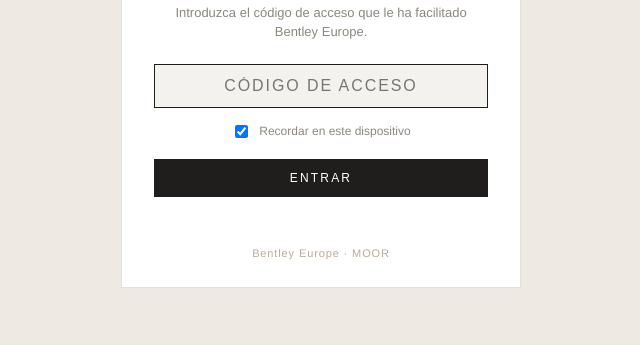
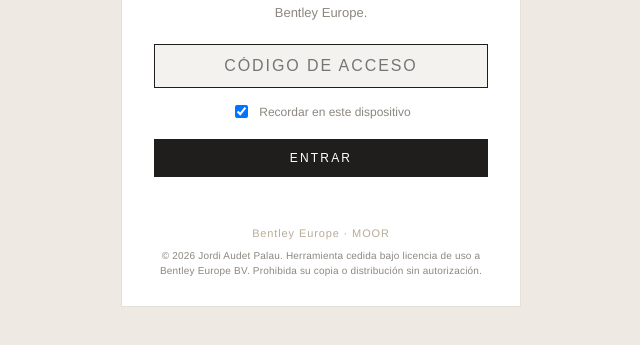
Before and after one commit to JORDIAUDET57/bentley-cotizadores, a plain HTML site: page proqura/index.html in a window 1280 px wide. Shown: the part 325-670 px from the top of the page, without its empty margins (319-959 px from the left). Drawn offline with Linux system fonts and the light colour scheme; no server answers.

Commit message:
Proqura: avis de copyright a la porta d'acces

```diff
--- a/proqura/index.html
+++ b/proqura/index.html
@@ -1,4 +1,5 @@
 <!doctype html>
+<!-- © 2026 Jordi Audet Palau. Herramienta cedida bajo licencia de uso a Bentley Europe BV. -->
 <html lang="es">
 <head>
 <meta charset="utf-8">
@@ -21,6 +22,7 @@
   button:disabled{opacity:.55;cursor:default}
   .err{color:var(--warn);font-size:12px;min-height:16px;margin-top:12px}
   .foot{margin-top:22px;font-size:11px;color:var(--taupe);letter-spacing:.08em}
+  .cpy{margin-top:10px;font-size:10px;line-height:1.45;color:var(--muted);letter-spacing:.02em}
 </style>
 </head>
 <body>
@@ -33,6 +35,7 @@
   <button id="b" type="submit">Entrar</button>
   <div class="err" id="e"></div>
   <div class="foot">Bentley Europe · MOOR</div>
+  <div class="cpy">© 2026 Jordi Audet Palau. Herramienta cedida bajo licencia de uso a Bentley Europe BV. Prohibida su copia o distribución sin autorización.</div>
 </form>
 <script>
 (function(){
```
